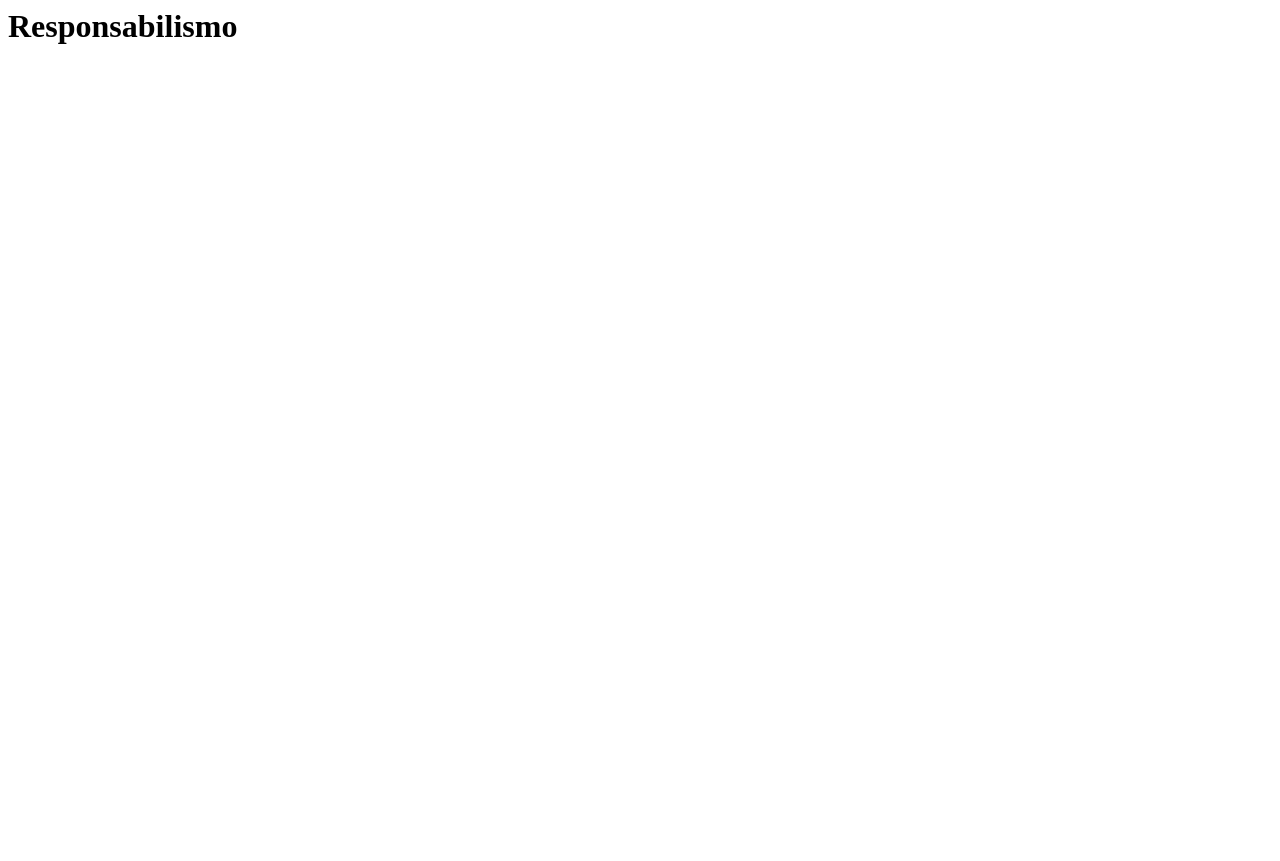
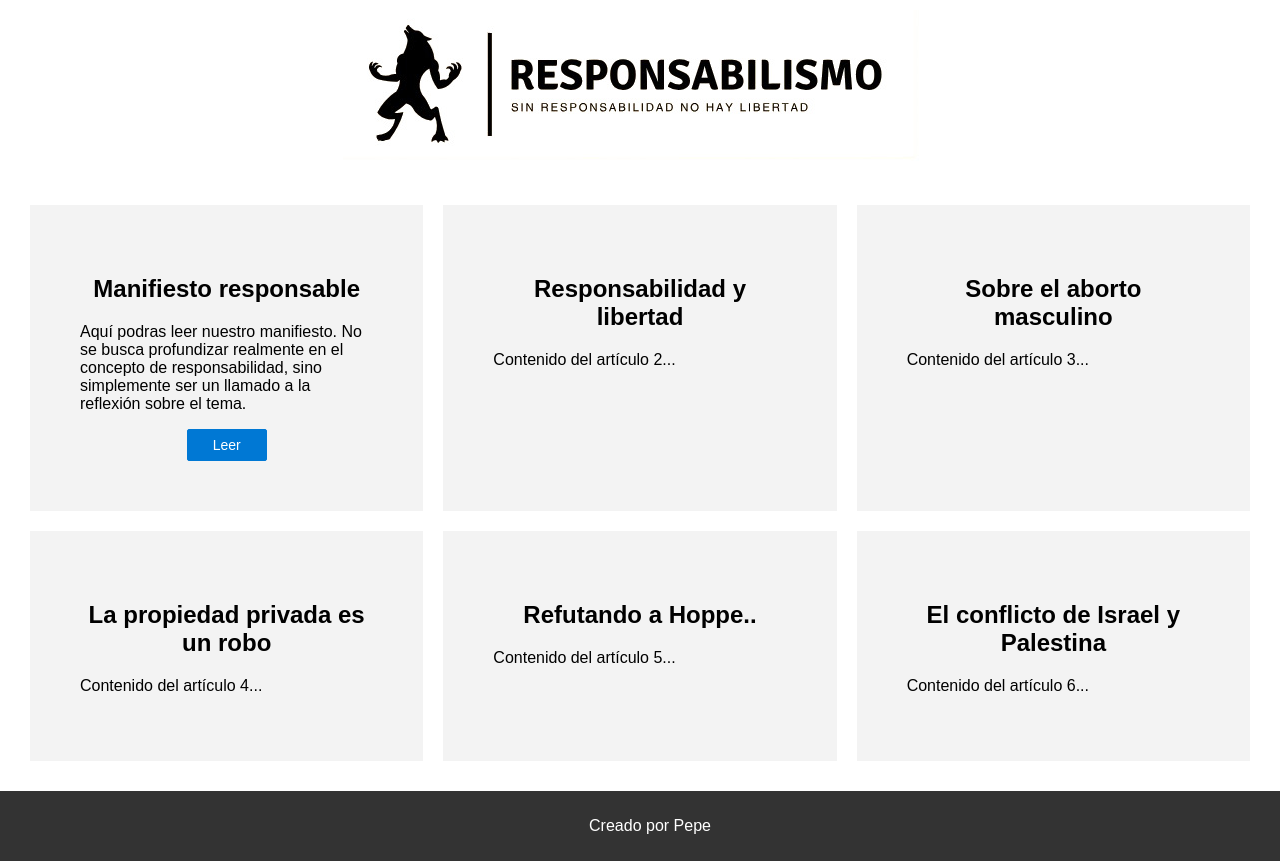
Before and after one commit to orsussolutions/responsabilismo.org, a plain HTML site: page index.html in a window 1280 px wide. Before the commit the page ends 800 px from the top, so only its background shows below. Drawn offline with Linux system fonts and the light colour scheme.

Commit message:
Add files via upload

```diff
--- a/index.html
+++ b/index.html
@@ -1 +1,50 @@
-<h1>Responsabilismo</h1>
+<!DOCTYPE html>
+<html lang="es">
+<head>
+    <meta charset="UTF-8">
+    <title>Responsabilismo</title>
+    <meta name="description" content="Explora el concepto de responsabilidad y su importancia en diversos aspectos de la vida, tanto a nivel personal como politico">
+    <meta name="author" content="@TravelerPepe">
+    <link rel="stylesheet" href="style.css">
+</head>
+<body>
+
+    <header itemscope itemtype="http://schema.org/Organization">
+        <img src="logo.jpg" alt="Logo" itemprop="logo" id="logo">
+    </header>
+
+    <section class="columnas" itemscope itemtype="http://schema.org/Blog">
+            <article itemprop="blogPost" itemscope itemtype="http://schema.org/BlogPosting">
+            <h2 itemprop="headline">Manifiesto responsable</h2>
+            <p itemprop="text">Aquí podras leer nuestro manifiesto. No se busca profundizar realmente en el concepto de responsabilidad, sino simplemente ser un llamado a la reflexión sobre el tema.</p>
+            <a href="articles/manifiesto-responsable">Leer</a>
+        </article>
+
+        <article itemprop="blogPost" itemscope itemtype="http://schema.org/BlogPosting">
+            <h2 itemprop="headline">Responsabilidad y libertad</h2>
+            <p itemprop="text">Contenido del artículo 2...</p>
+        </article>
+        <article itemprop="blogPost" itemscope itemtype="http://schema.org/BlogPosting">
+            <h2 itemprop="headline">Sobre el aborto masculino</h2>
+            <p itemprop="text">Contenido del artículo 3...</p>
+        </article>
+        <article itemprop="blogPost" itemscope itemtype="http://schema.org/BlogPosting">
+            <h2 itemprop="headline">La propiedad privada es un robo</h2>
+            <p itemprop="text">Contenido del artículo 4...</p>
+        </article>
+        <article itemprop="blogPost" itemscope itemtype="http://schema.org/BlogPosting">
+            <h2 itemprop="headline">Refutando a Hoppe..</h2>
+            <p itemprop="text">Contenido del artículo 5...</p>
+        </article>
+        <article itemprop="blogPost" itemscope itemtype="http://schema.org/BlogPosting">
+            <h2 itemprop="headline">El conflicto de Israel y Palestina</h2>
+            <p itemprop="text">Contenido del artículo 6...</p>
+        </article>
+    </section>
+
+    <footer itemscope itemtype="http://schema.org/WPFooter">
+        <p>Creado por Pepe</p>
+    </footer>
+
+</body>
+</html>
--- /dev/null
+++ b/style.css
@@ -0,0 +1,107 @@
+html, body {
+    height: 100%;
+    margin: 0;
+}
+
+body {
+    font-family: Arial, sans-serif;
+    display: flex;
+    flex-direction: column;
+    min-height: 100vh;
+}
+
+header {
+    text-align: center;
+    padding: 10px;
+}
+
+#logo {
+
+    height: auto;
+}
+
+h1 {
+    margin: 0;
+}
+
+.slogan {
+    font-size: 0.8em;
+    color: #777;
+}
+
+.columnas {
+    display: flex;
+    flex-wrap: wrap;
+    justify-content: space-around;
+    padding: 20px;
+    flex: 1; /* Hace que las columnas ocupen el espacio disponible */
+}
+
+.columnas article {
+    background-color: #f3f3f3;
+    margin: 10px;
+    padding: 50px;
+    text-align: center;
+    flex: 1 0 calc(33% - 60px); /* ajusta según el margen/padding */
+    box-sizing: border-box;
+}
+
+.columnas article p {
+
+    text-align: left;
+
+}
+.columnas article a {
+    text-decoration: none;
+    display: flex; /* Cambiado de inline-block a flex */
+    justify-content: center; /* Centra horizontalmente */
+    align-items: center; /* Centra verticalmente */
+    outline: 0;
+    cursor: pointer;
+    padding: 0px 16px;
+    border-radius: 2px;
+    width: 80px;
+    height: 32px;
+    background-color: rgb(0, 120, 212);
+    color: rgb(255, 255, 255);
+    font-size: 14px;
+    font-weight: 400;
+    box-sizing: border-box;
+    border: 1px solid rgb(0, 120, 212);
+    margin: auto;
+
+}
+
+
+
+.columnas article a:hover {
+    background-color: rgb(16, 110, 190);
+    border: 1px solid rgb(16, 110, 190);
+}
+
+
+footer {
+    background-color: #333;
+    color: white;
+    text-align: center;
+    padding: 10px;
+    width: 100%;
+}
+
+/* Responsive */
+@media (max-width: 800px) {
+    .columnas article {
+        flex-basis: calc(50% - 20px); /* 2 artículos por fila en pantallas más pequeñas */
+    }
+    }
+
+
+@media (max-width: 600px) {
+    .columnas article {
+        flex-basis: calc(100% - 20px); /* 1 artículo por fila en pantallas muy pequeñas */
+    }
+
+    #logo {
+        max-width: 300px;
+    }
+}
```
Also changed, not shown: logo.jpg (added).
